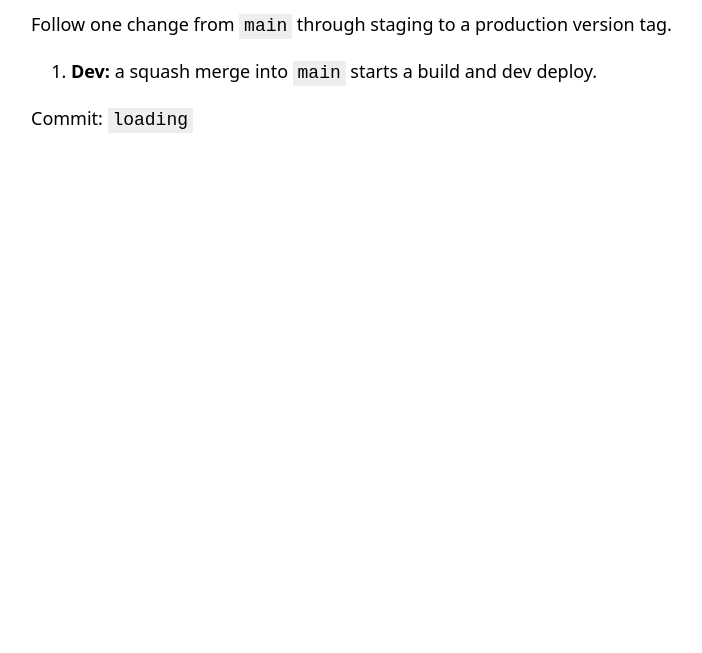
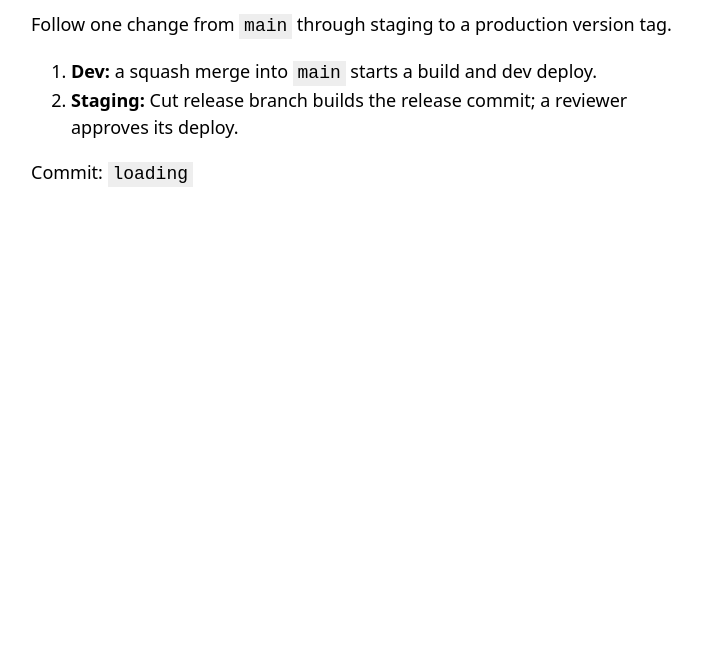
Before and after one commit to PG-Momik/deployment-flow-showcase, a website: page index.html in a window 1280 px wide. Shown: the part 147-800 px from the top of the page, without its empty margins (273-975 px from the left). Drawn offline with Linux system fonts and the light colour scheme.

Commit message:
Show the staged release step

```diff
--- a/index.html
+++ b/index.html
@@ -14,6 +14,7 @@
     <p>Follow one change from <code>main</code> through staging to a production version tag.</p>
     <ol>
       <li><strong>Dev:</strong> a squash merge into <code>main</code> starts a build and dev deploy.</li>
+      <li><strong>Staging:</strong> Cut release branch builds the release commit; a reviewer approves its deploy.</li>
     </ol>
     <p>Commit: <code id="commit">loading</code></p>
     <script>
```
